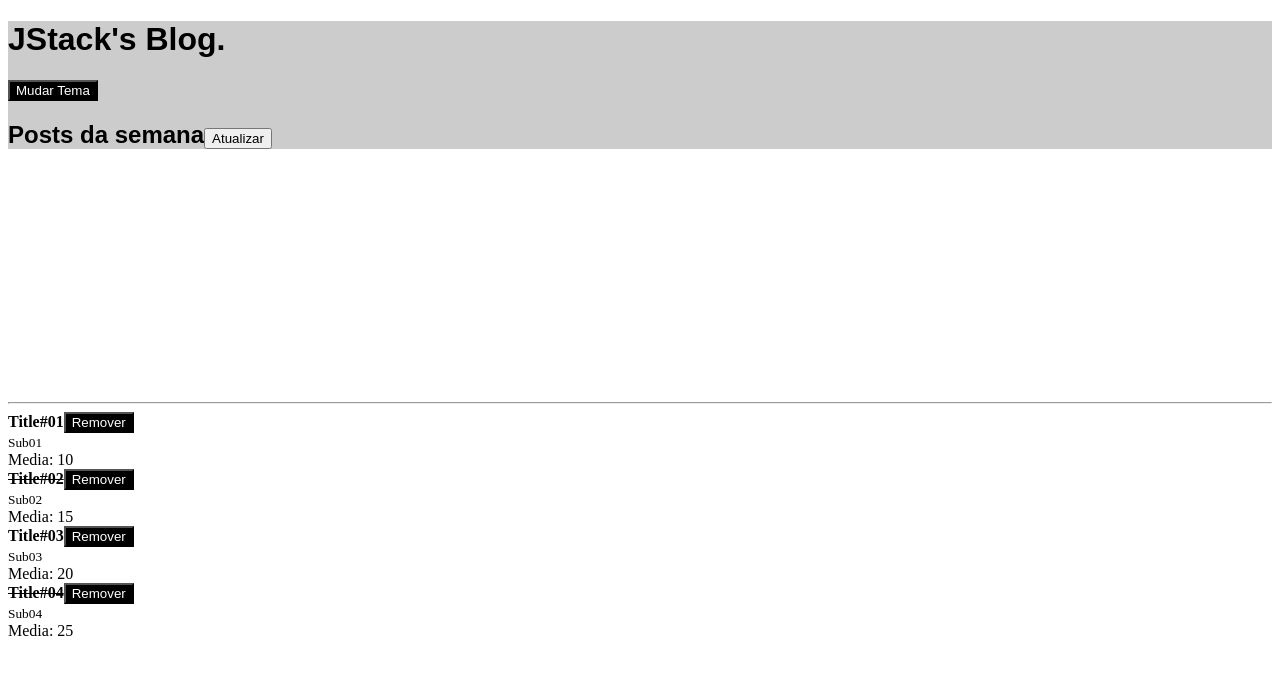
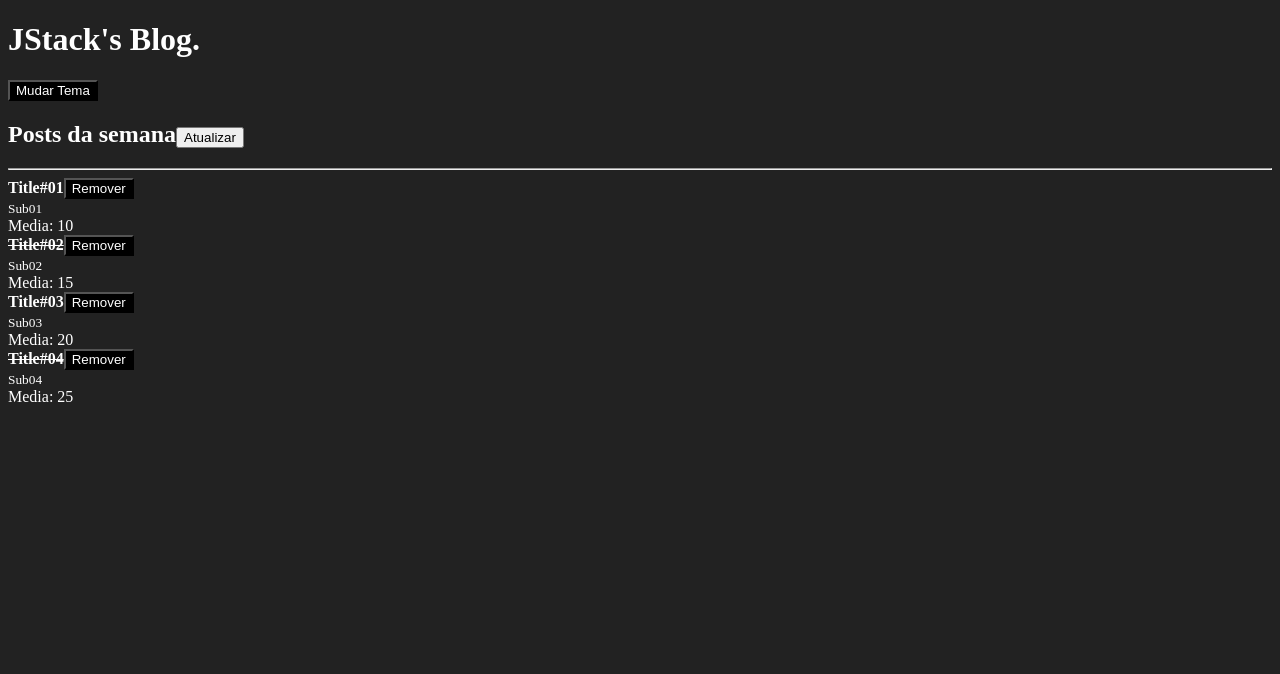
Before and after one commit to Arryel-Klug/react-fundamentos, a React app: page / in a window 1280 px wide. Shown: the top 674 px of the page. Built offline with nearby package versions, Linux system fonts and the light colour scheme.

Commit message:
Trabalhando com arquivos css

```diff
--- a/package.json
+++ b/package.json
@@ -13,7 +13,9 @@
     "@babel/preset-react": "^7.18.6",
     "babel-loader": "^9.1.2",
     "clean-webpack-plugin": "^4.0.0",
+    "css-loader": "^6.7.3",
     "html-webpack-plugin": "^5.5.0",
+    "style-loader": "^3.3.1",
     "webpack": "^5.75.0",
     "webpack-cli": "^5.0.1",
     "webpack-dev-server": "^4.11.1"
--- a/src/Header.js
+++ b/src/Header.js
@@ -6,20 +6,14 @@ import { ThemeContext } from "./ThemeContext";
 export default function Header(props){
   const {  onToggleTheme } = useContext(ThemeContext);
   return (
-    <div
-      style={{
-        background:'#ccc',
-        fontFamily: 'sans-serif',
-        marginBottom: '20%',
-      }}
-    >
+    <>
       <h1>{props.title}</h1>
       <Button
         onClick={onToggleTheme}>
         Mudar Tema
       </Button>
       {props.children}
-    </div>
+    </>
   );
 }
 
--- /dev/null
+++ b/src/index.css
@@ -0,0 +1,4 @@
+body{
+  background: #222;
+  color: #fff;
+}
--- a/src/index.js
+++ b/src/index.js
@@ -10,6 +10,8 @@ import ReactDOM from 'react-dom';
 
 import App from './App';
 
+import './index.css';
+
 //Functional component e Class Component
 
 ReactDOM.render(
--- a/webpack.config.js
+++ b/webpack.config.js
@@ -18,7 +18,12 @@ module.exports = {
     rules:[
       {test: /\.js$/ ,
       exclude: /node_modules/,
-      use: 'babel-loader'},
+      use: 'babel-loader'
+      },
+      {
+        test: /\.css$/,
+        use: ['style-loader', 'css-loader'],
+      }
     ],
   },
   devServer: {
```
Also changed, not shown: 1 other file (tests, documents, lock files or other folders).
